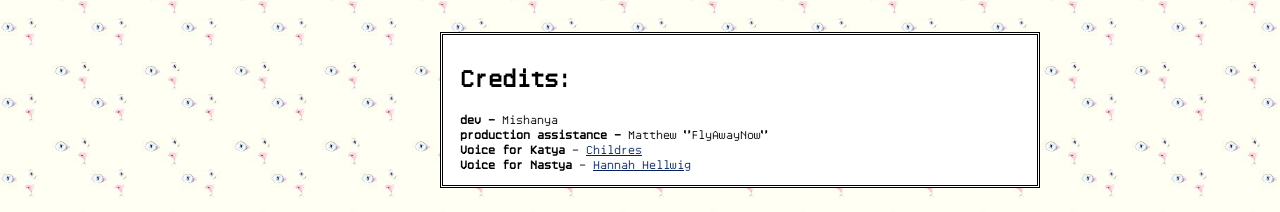
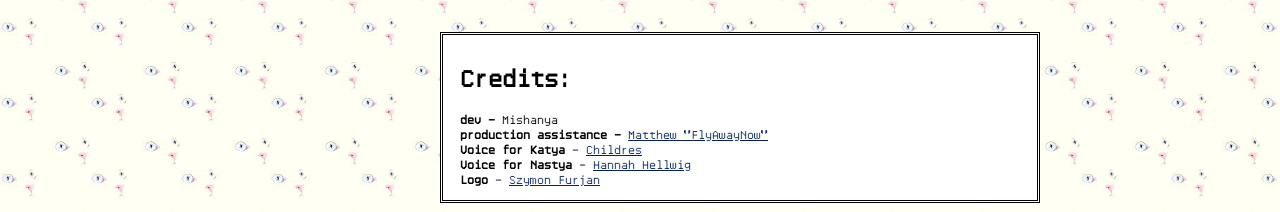
Before and after one commit to mishanyaqq/mishanyaqqsaitik, a plain HTML site: page zakon.htm in a window 1280 px wide. Shown: the part 3081-3293 px from the top of the page. Drawn offline with Linux system fonts and the light colour scheme.

Commit message:
upd credits

```diff
--- a/zakon.htm
+++ b/zakon.htm
@@ -41,9 +41,10 @@
 <div class="main">
   <h1>Credits:</h1>
   <b>dev - </b> Mishanya <br/>
-  <b>production assistance - </b> Matthew "FlyAwayNow" <br/>
+  <b>production assistance - </b> <a href="https://x.com/flyawayn0w">Matthew "FlyAwayNow" </a><br/>
   <b>Voice for Katya</b> - <a href="https://www.lexachildress.com/"> Childres </a> <br/>
   <b>Voice for Nastya</b> -  <a href="https://www.hannahhellwig.com/">Hannah Hellwig</a>  <br/>
+  <b>Logo</b> -  <a href="https://www.furjandesign.com/">Szymon Furjan </a>  <br/>
 </div>
 </div>
 
```
Also changed, not shown: about.html (+1 -1 lines).
